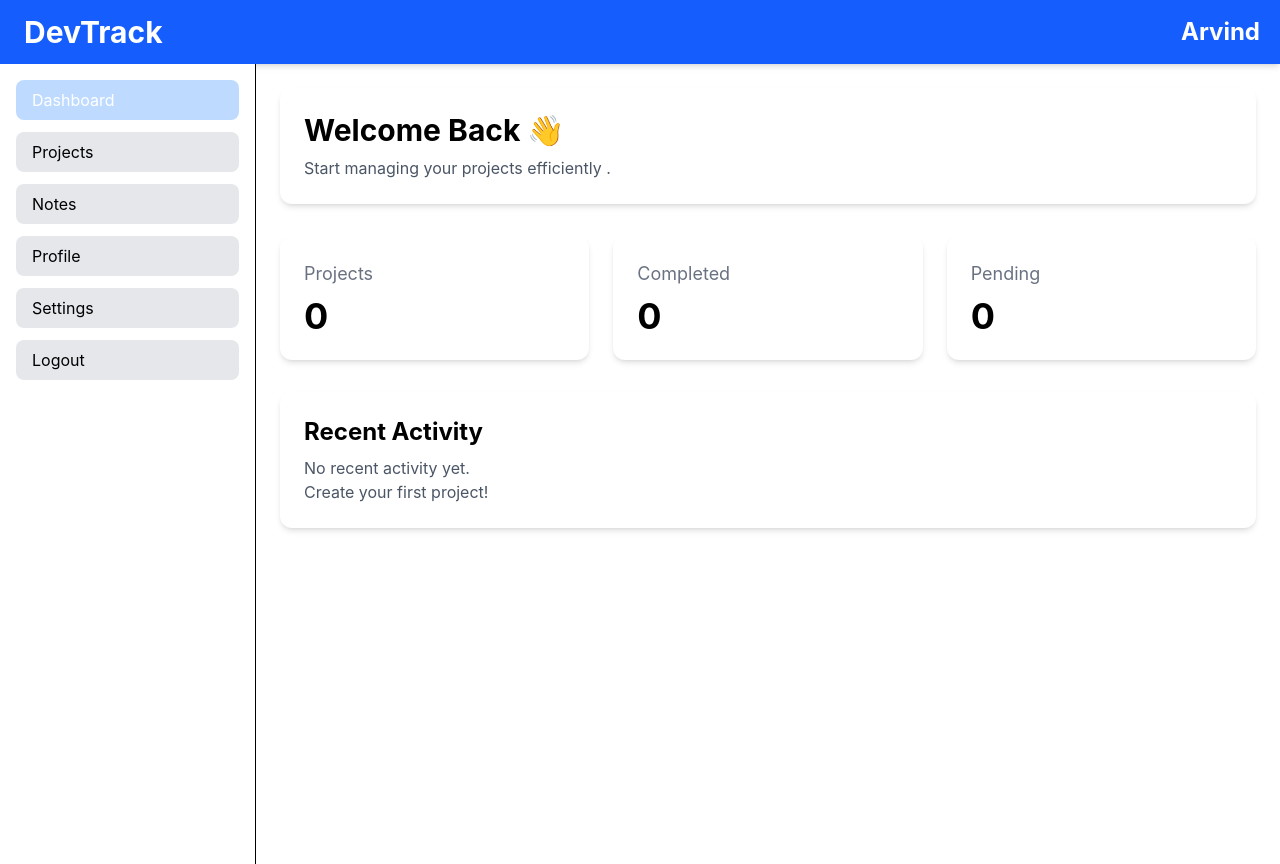
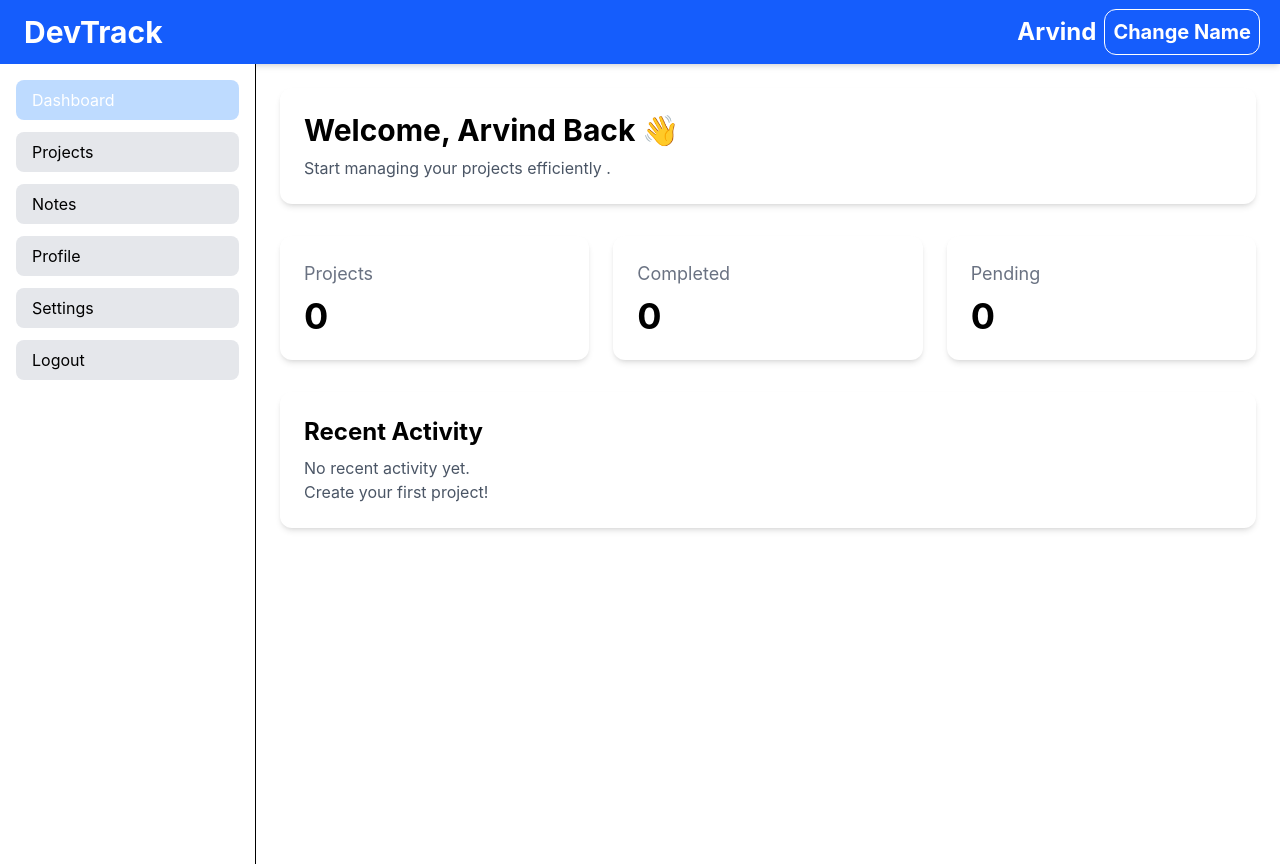
Before and after one commit to arvindshah07/DevTrack, a React (Vite) app: page /dashboard in a window 1280 px wide. Built offline with nearby package versions, Linux system fonts and the light colour scheme.

Commit message:
Add UserContext and refactor DevTrack components

```diff
--- a/src/components/dashboard/WelcomeCard.jsx
+++ b/src/components/dashboard/WelcomeCard.jsx
@@ -1,11 +1,12 @@
-import React from 'react'
-
+import UserContext from '../../context/UserContext'
+import { useContext} from 'react'
 function WelcomeCard() {
+  const {username}=useContext(UserContext);
   return (
     <>
      <div className='bg-white rounded-xl shadow-md p-6'>
       <h1 className='text-3xl font-bold'>
-        Welcome Back 👋
+        Welcome, {username} Back 👋
         </h1>
       <p className='text-gray-600 mt-2'>
         Start managing your projects efficiently .
--- a/src/components/layout/Navbar.jsx
+++ b/src/components/layout/Navbar.jsx
@@ -1,6 +1,8 @@
-import React from 'react'
+import React, { useContext } from 'react'
+import UserContext from '../../context/UserContext'
 
 function Navbar() {
+  const {username,setUsername}=useContext(UserContext);
   return (
     <>
   <div className='flex  bg-blue-600 justify-between shadow-md'>
@@ -8,7 +10,10 @@ function Navbar() {
        DevTrack
       </div>
       <h1 className="flex items-center pr-5 text-2xl font-bold text-white cursor-pointer hover:text-gray-200 transition">
-        Arvind
+        {username}
+        <button onClick={()=>setUsername("React Master")}
+        className='border text-xl p-2 rounded-xl cursor-pointer ml-2'
+        >Change Name</button>
         </h1>
   </div>
     </>
--- a/src/main.jsx
+++ b/src/main.jsx
@@ -2,12 +2,12 @@ import { createRoot } from "react-dom/client";
 import "./index.css";
 import App from "./App";
 import { BrowserRouter } from "react-router-dom";
-import ThemeContext from "./context/ThemeContext";
+import { UserProvider } from "./context/UserContext";
 
 createRoot(document.getElementById("root")).render(
-<ThemeContext.Provider>
+<UserProvider>
     <BrowserRouter>
     <App />
   </BrowserRouter>
-</ThemeContext.Provider>
+</UserProvider>
 );
--- a/src/pages/Dashboard.jsx
+++ b/src/pages/Dashboard.jsx
@@ -2,10 +2,13 @@ import Layout from "../components/layout/Layout";
 import WelcomeCard from "../components/dashboard/WelcomeCard";
 import StatsCard from "../components/dashboard/StatsCard";
 import RecentActivity from "../components/dashboard/RecentActivity";
+import { useContext } from "react";
+import UserContext from "../context/UserContext";
 function Dashboard() {
+  const {username}=useContext(UserContext);
   return (
     <Layout>
-      <WelcomeCard/>
+      <WelcomeCard username={username}/>
     <div className="flex flex-wrap gap-6 mt-8">
       <StatsCard title={"Projects"} value={0}/>
       <StatsCard title={"Completed"} value={0}/>
```
